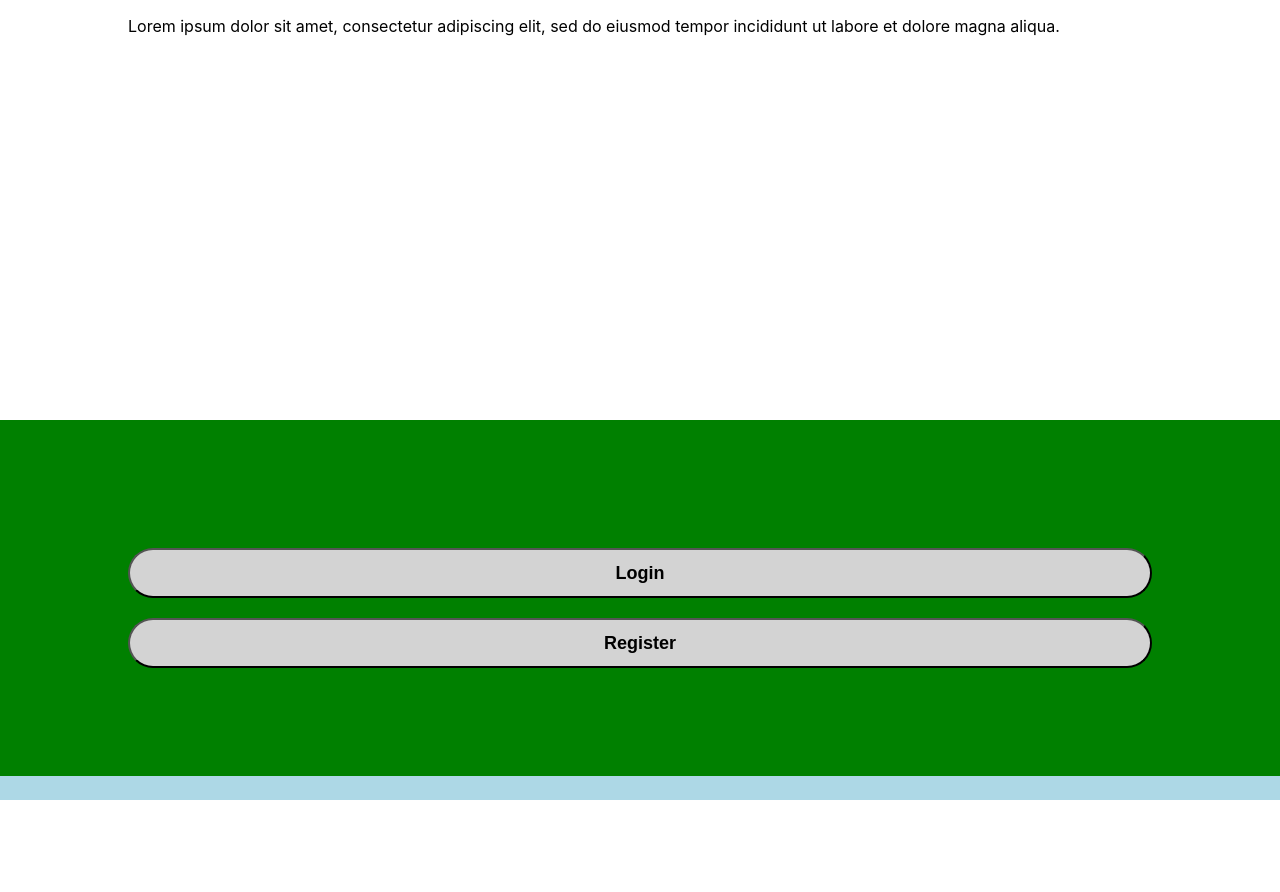
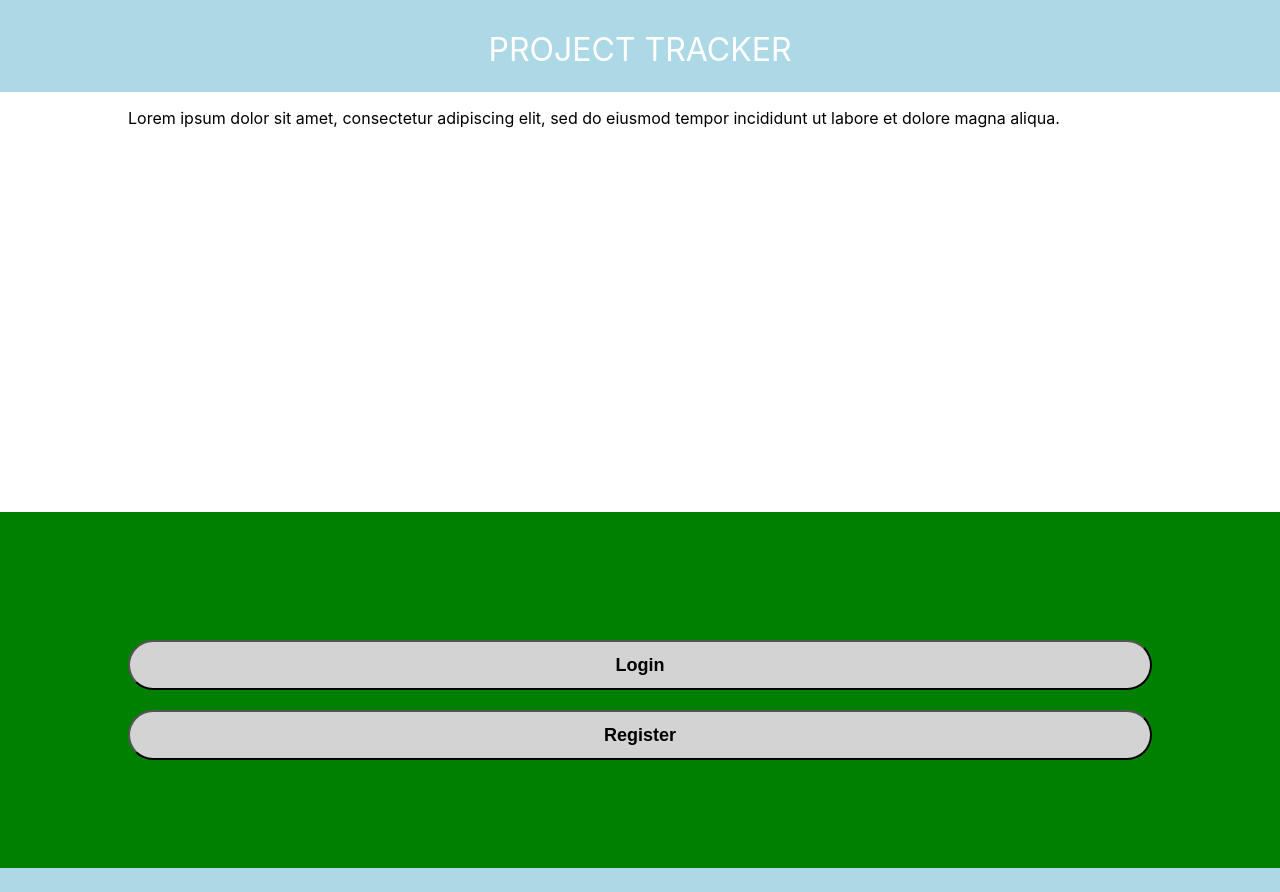
Before and after one commit to LZylstra/Project-Tracker-Client, a React (Create React App) app: page / in a window 1280 px wide. Before the commit the page ends 800 px from the top, so only its background shows below. Built offline with nearby package versions, Linux system fonts and the light colour scheme.

Commit message:
added header

```diff
--- a/src/Header/Header.css
+++ b/src/Header/Header.css
@@ -0,0 +1,21 @@
+.header{
+    display: flex;
+    flex-direction: column;
+    justify-content: flex-end;
+    align-items: flex-end;
+    text-align: center;
+    font-size: 2em;
+    height: 11.5%;
+    background-color: lightblue;
+    color: white;
+}
+
+#logout{
+    font-size: 0.5em;
+    display: block;
+    height: 25%;
+}
+
+.logo{
+    align-self: center;
+}
--- a/src/Header/Header.js
+++ b/src/Header/Header.js
@@ -1,11 +1,25 @@
 import React, {Component} from 'react';
+import {Link} from 'react-router-dom';
 import './Header.css';
 
 class Header extends Component {
 
+	handleLogout = () => {
+		window.sessionStorage.removeItem("jwt")
+		window.sessionStorage.removeItem("state")
+		window.location.reload()
+	}
+
 	render(){
 		return (
-			<div></div>
+			<header className="header" id="header">
+				<span className="logo">PROJECT TRACKER</span>
+				{
+					!!window.sessionStorage.jwt ?
+						<Link to='/' onClick={this.handleLogout} id="logout">Logout</Link>
+						: <Link to='/' onClick={this.handleLogout} id="logout" disable="true"/>
+				}
+			</header>
 		)
 	}
 }
```
